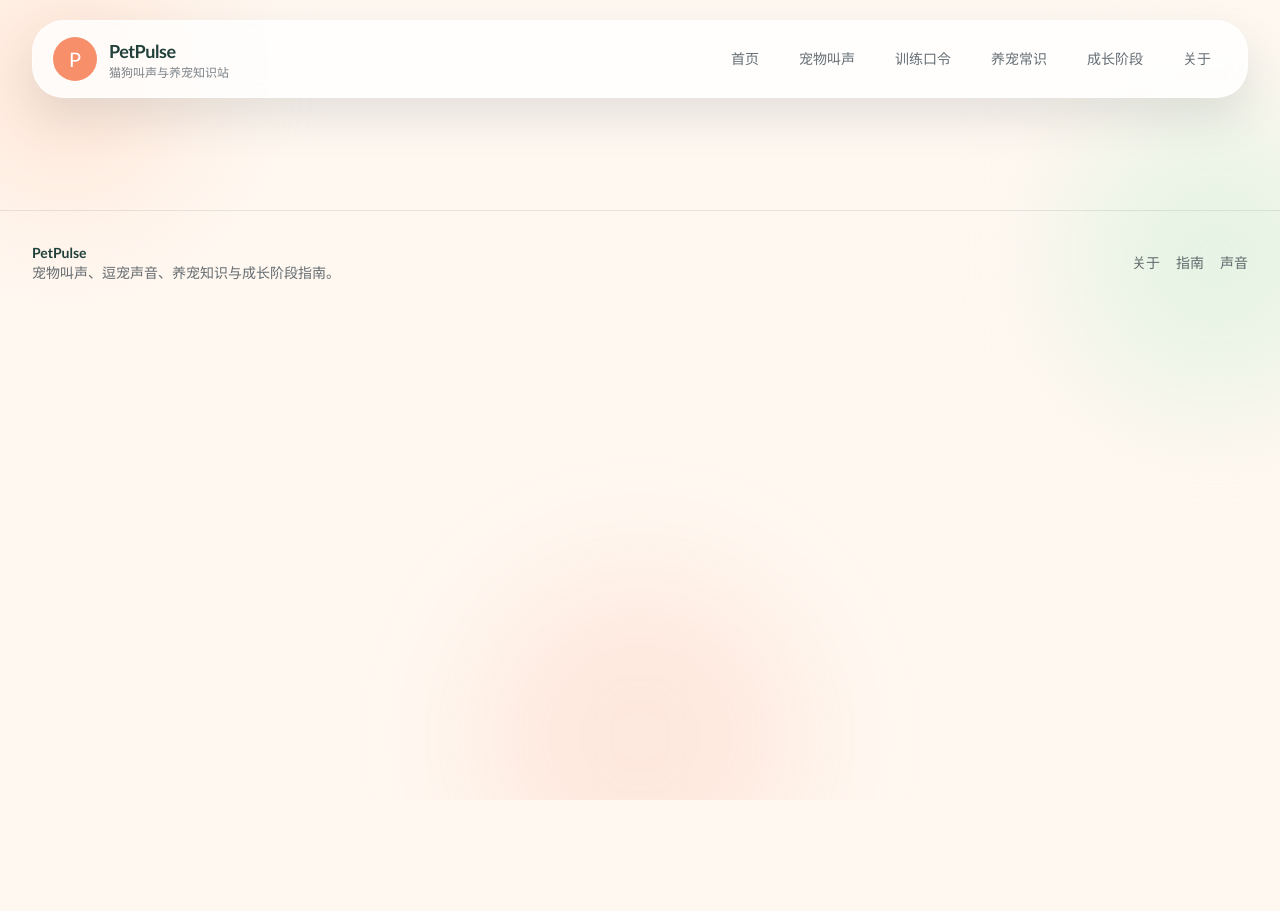
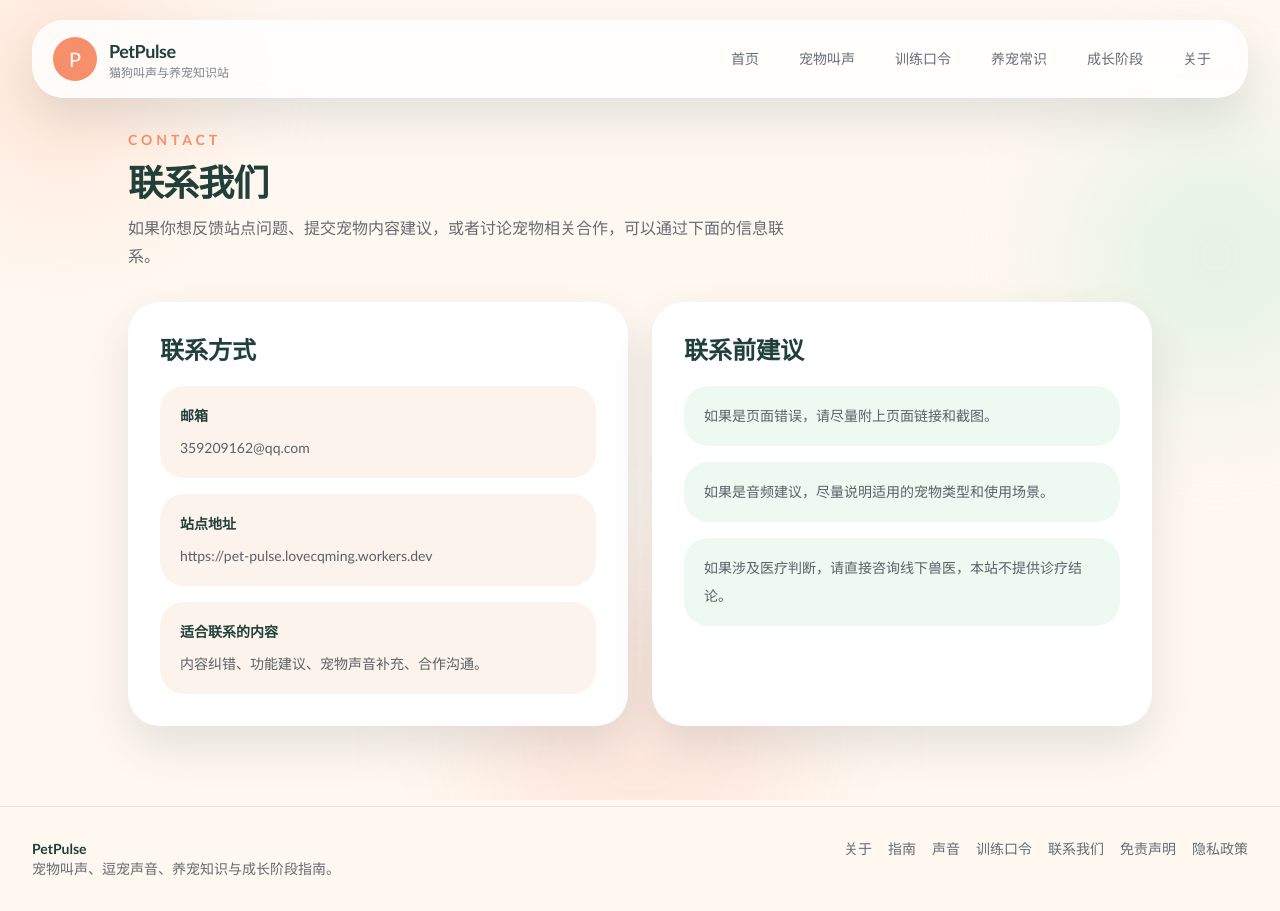
Before and after one commit to tongwanming/PetPulse, a Nuxt app: page /contact in a window 1280 px wide. Before the commit the page ends 800 px from the top, so only its background shows below. Built offline with nearby package versions, Linux system fonts and the light colour scheme.

Commit message:
add site policy pages and update production url

```diff
--- a/components/SiteFooter.vue
+++ b/components/SiteFooter.vue
@@ -1,14 +1,18 @@
 <template>
   <footer class="relative z-10 border-t border-pine/10">
-    <div class="mx-auto flex w-full max-w-7xl flex-col gap-4 px-5 py-8 text-sm text-ink/70 sm:px-8 md:flex-row md:items-center md:justify-between">
-      <div>
+    <div class="mx-auto flex w-full max-w-7xl flex-col gap-6 px-5 py-8 text-sm text-ink/70 sm:px-8 md:flex-row md:items-start md:justify-between">
+      <div class="max-w-md">
         <p class="font-semibold text-pine">PetPulse</p>
         <p>宠物叫声、逗宠声音、养宠知识与成长阶段指南。</p>
       </div>
-      <div class="flex gap-4">
+      <div class="flex flex-wrap gap-4">
         <NuxtLink to="/about" class="hover:text-pine">关于</NuxtLink>
         <NuxtLink to="/guides" class="hover:text-pine">指南</NuxtLink>
         <NuxtLink to="/sounds" class="hover:text-pine">声音</NuxtLink>
+        <NuxtLink to="/training" class="hover:text-pine">训练口令</NuxtLink>
+        <NuxtLink to="/contact" class="hover:text-pine">联系我们</NuxtLink>
+        <NuxtLink to="/disclaimer" class="hover:text-pine">免责声明</NuxtLink>
+        <NuxtLink to="/privacy" class="hover:text-pine">隐私政策</NuxtLink>
       </div>
     </div>
   </footer>
--- a/nuxt.config.ts
+++ b/nuxt.config.ts
@@ -24,7 +24,7 @@ export default defineNuxtConfig({
   runtimeConfig: {
     public: {
       siteName: "PetPulse",
-      siteUrl: "https://example.com"
+      siteUrl: "https://pet-pulse.lovecqming.workers.dev"
     }
   },
   nitro: {
--- a/pages/about.vue
+++ b/pages/about.vue
@@ -36,6 +36,20 @@ useSeoMeta({
           <li class="rounded-3xl bg-peach/30 px-5 py-4">后续如果内容多到几十篇以上，再切到 Markdown 或 CMS，会比现在更合适。</li>
         </ul>
       </article>
+      <article class="rounded-[2rem] bg-white p-8 shadow-float">
+        <h2 class="text-2xl font-semibold text-pine">站点通用页面</h2>
+        <div class="mt-5 flex flex-wrap gap-3">
+          <NuxtLink to="/contact" class="rounded-full bg-pine px-4 py-2 text-sm font-semibold text-white transition hover:bg-coral">
+            联系我们
+          </NuxtLink>
+          <NuxtLink to="/disclaimer" class="rounded-full border border-pine/15 px-4 py-2 text-sm font-semibold text-pine transition hover:bg-sand/40">
+            免责声明
+          </NuxtLink>
+          <NuxtLink to="/privacy" class="rounded-full border border-pine/15 px-4 py-2 text-sm font-semibold text-pine transition hover:bg-sand/40">
+            隐私政策
+          </NuxtLink>
+        </div>
+      </article>
     </div>
   </section>
 </template>
--- /dev/null
+++ b/pages/contact.vue
@@ -0,0 +1,45 @@
+<script setup lang="ts">
+useSeoMeta({
+  title: "联系我们",
+  description: "联系 PetPulse，提交合作、内容建议或站点反馈。"
+});
+</script>
+
+<template>
+  <section class="mx-auto max-w-5xl space-y-8">
+    <SectionHeading
+      eyebrow="Contact"
+      title="联系我们"
+      description="如果你想反馈站点问题、提交宠物内容建议，或者讨论宠物相关合作，可以通过下面的信息联系。"
+    />
+
+    <div class="grid gap-6 lg:grid-cols-[1fr_1fr]">
+      <article class="rounded-[2rem] bg-white p-8 shadow-float">
+        <h2 class="text-2xl font-semibold text-pine">联系方式</h2>
+        <div class="mt-5 grid gap-4 text-sm leading-7 text-ink/75">
+          <div class="rounded-3xl bg-sand/50 px-5 py-4">
+            <p class="font-semibold text-pine">邮箱</p>
+            <p class="mt-1">359209162@qq.com</p>
+          </div>
+          <div class="rounded-3xl bg-sand/50 px-5 py-4">
+            <p class="font-semibold text-pine">站点地址</p>
+            <p class="mt-1 break-all">https://pet-pulse.lovecqming.workers.dev</p>
+          </div>
+          <div class="rounded-3xl bg-sand/50 px-5 py-4">
+            <p class="font-semibold text-pine">适合联系的内容</p>
+            <p class="mt-1">内容纠错、功能建议、宠物声音补充、合作沟通。</p>
+          </div>
+        </div>
+      </article>
+
+      <article class="rounded-[2rem] bg-white p-8 shadow-float">
+        <h2 class="text-2xl font-semibold text-pine">联系前建议</h2>
+        <ul class="mt-5 grid gap-4 text-sm leading-7 text-ink/75">
+          <li class="rounded-3xl bg-mint/35 px-5 py-4">如果是页面错误，请尽量附上页面链接和截图。</li>
+          <li class="rounded-3xl bg-mint/35 px-5 py-4">如果是音频建议，尽量说明适用的宠物类型和使用场景。</li>
+          <li class="rounded-3xl bg-mint/35 px-5 py-4">如果涉及医疗判断，请直接咨询线下兽医，本站不提供诊疗结论。</li>
+        </ul>
+      </article>
+    </div>
+  </section>
+</template>
--- /dev/null
+++ b/pages/disclaimer.vue
@@ -0,0 +1,41 @@
+<script setup lang="ts">
+useSeoMeta({
+  title: "免责声明",
+  description: "查看 PetPulse 的内容使用边界、责任说明与风险提示。"
+});
+</script>
+
+<template>
+  <section class="mx-auto max-w-5xl space-y-8">
+    <SectionHeading
+      eyebrow="Disclaimer"
+      title="免责声明"
+      description="PetPulse 提供的是宠物声音和养宠内容参考，不构成医疗、诊断或其他专业结论。"
+    />
+
+    <div class="grid gap-6">
+      <article class="rounded-[2rem] bg-white p-8 shadow-float">
+        <h2 class="text-2xl font-semibold text-pine">内容参考性质</h2>
+        <p class="mt-4 text-sm leading-8 text-ink/75">
+          站内关于猫狗叫声、训练口令、养宠常识、成长阶段和注意事项的内容，仅用于一般信息参考和日常养宠辅助，不替代兽医诊断、线下检查、行为评估或法律建议。
+        </p>
+      </article>
+
+      <article class="rounded-[2rem] bg-white p-8 shadow-float">
+        <h2 class="text-2xl font-semibold text-pine">音频使用提醒</h2>
+        <ul class="mt-5 grid gap-4 text-sm leading-7 text-ink/75">
+          <li class="rounded-3xl bg-sand/50 px-5 py-4">声音内容适合短时播放，不建议长时间循环刺激宠物。</li>
+          <li class="rounded-3xl bg-sand/50 px-5 py-4">如果宠物出现明显紧张、烦躁、躲避、低鸣、吠叫升级等表现，应立即停止播放。</li>
+          <li class="rounded-3xl bg-sand/50 px-5 py-4">训练口令音频仅作为辅助材料，训练效果仍取决于环境、节奏、奖励与个体差异。</li>
+        </ul>
+      </article>
+
+      <article class="rounded-[2rem] bg-white p-8 shadow-float">
+        <h2 class="text-2xl font-semibold text-pine">责任边界</h2>
+        <p class="mt-4 text-sm leading-8 text-ink/75">
+          对于因使用本站内容或音频所导致的直接或间接后果，包括但不限于宠物应激、误判、训练失败、误食或延误就诊等风险，用户应结合实际情况自行判断，并及时联系专业机构处理。
+        </p>
+      </article>
+    </div>
+  </section>
+</template>
--- /dev/null
+++ b/pages/privacy.vue
@@ -0,0 +1,41 @@
+<script setup lang="ts">
+useSeoMeta({
+  title: "隐私政策",
+  description: "查看 PetPulse 对访问数据、联系信息和第三方托管服务的说明。"
+});
+</script>
+
+<template>
+  <section class="mx-auto max-w-5xl space-y-8">
+    <SectionHeading
+      eyebrow="Privacy"
+      title="隐私政策"
+      description="PetPulse 当前为内容展示型网站，隐私政策重点说明访问数据、联系方式和第三方托管服务。"
+    />
+
+    <div class="grid gap-6">
+      <article class="rounded-[2rem] bg-white p-8 shadow-float">
+        <h2 class="text-2xl font-semibold text-pine">我们可能收集的信息</h2>
+        <p class="mt-4 text-sm leading-8 text-ink/75">
+          当前站点不提供账号注册、评论和表单提交等复杂功能。若你通过邮箱联系站点，可能会提供你的邮箱地址、昵称和消息内容；此外，Cloudflare 等托管服务可能会生成基础访问日志和匿名统计数据。
+        </p>
+      </article>
+
+      <article class="rounded-[2rem] bg-white p-8 shadow-float">
+        <h2 class="text-2xl font-semibold text-pine">这些信息如何被使用</h2>
+        <ul class="mt-5 grid gap-4 text-sm leading-7 text-ink/75">
+          <li class="rounded-3xl bg-mint/35 px-5 py-4">用于回复你的站点反馈、内容建议和合作沟通。</li>
+          <li class="rounded-3xl bg-mint/35 px-5 py-4">用于排查页面异常、优化音频内容和改进站点结构。</li>
+          <li class="rounded-3xl bg-mint/35 px-5 py-4">不会主动将你的联系信息出售或用于无关营销。</li>
+        </ul>
+      </article>
+
+      <article class="rounded-[2rem] bg-white p-8 shadow-float">
+        <h2 class="text-2xl font-semibold text-pine">第三方服务</h2>
+        <p class="mt-4 text-sm leading-8 text-ink/75">
+          本站使用 GitHub 管理代码，使用 Cloudflare Pages/Workers 提供托管和访问服务。第三方平台可能根据其自身条款处理必要的技术数据，具体请以对应平台官方政策为准。
+        </p>
+      </article>
+    </div>
+  </section>
+</template>
```
Also changed, not shown: public/robots.txt, 1 other file (tests, documents, lock files or other folders).
